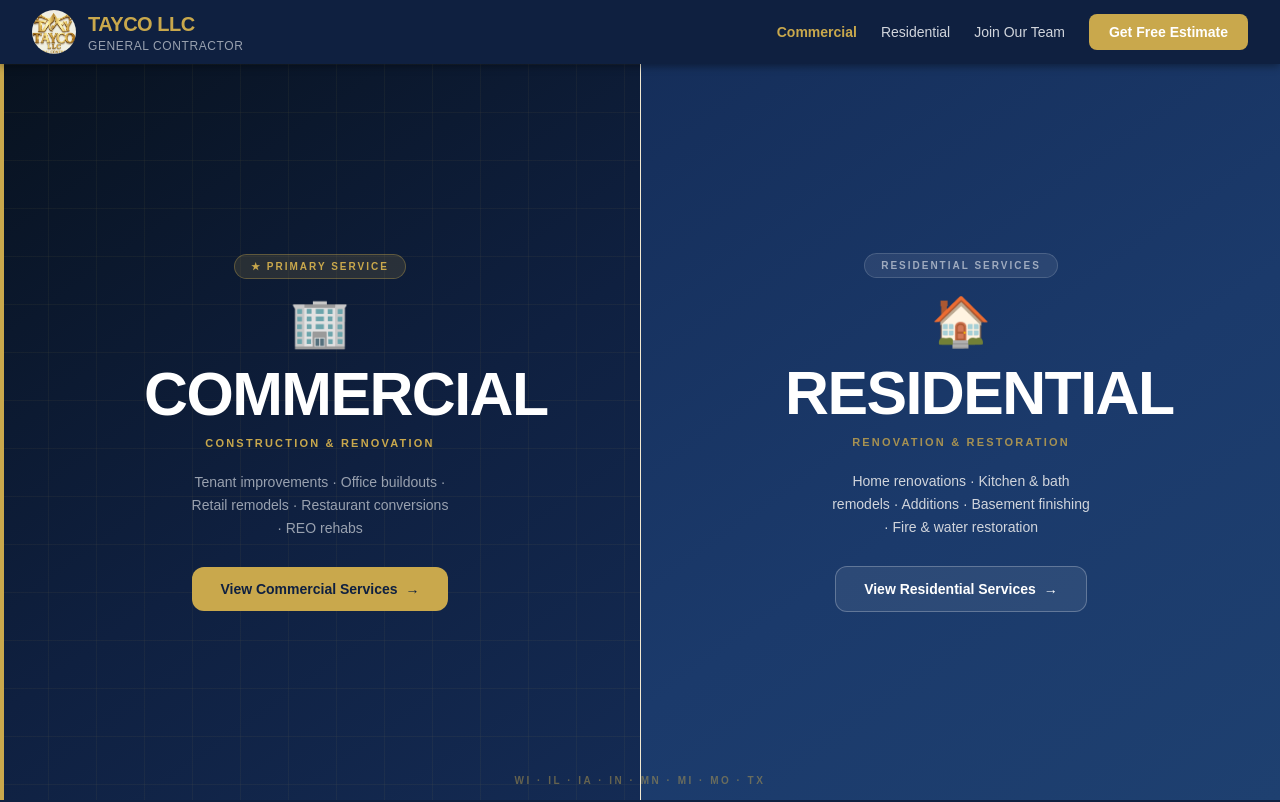
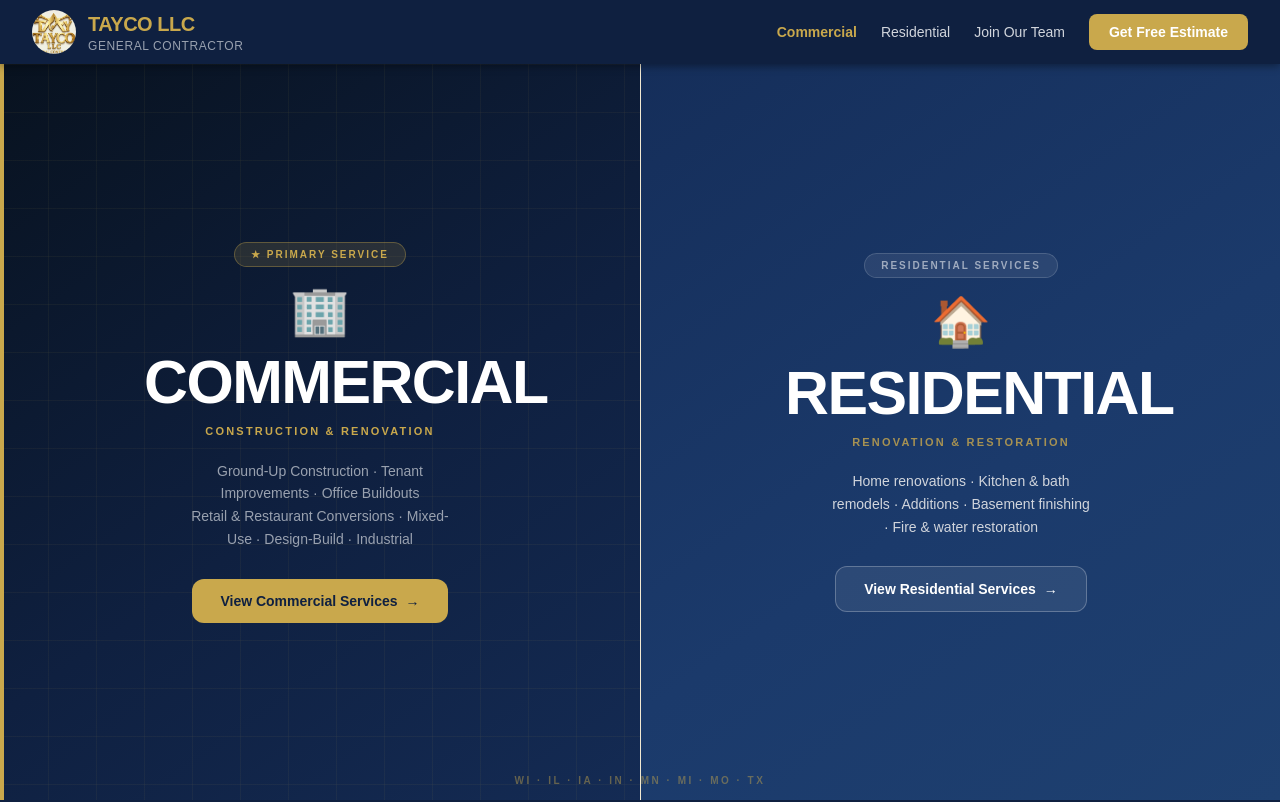
Before and after one commit to taylord0410/tayco-website, a Next.js app: page / in a window 1280 px wide. Shown: the top 802 px of the page. Built offline with nearby package versions, Linux system fonts and the light colour scheme.

Commit message:
Update commercial split-screen with new construction services

```diff
--- a/app/page.tsx
+++ b/app/page.tsx
@@ -69,7 +69,9 @@ export default function Home() {
           </p>
 
           <p className="text-gray-400 text-sm leading-relaxed mb-7 max-w-[260px] mx-auto">
-            Tenant improvements · Office buildouts · Retail remodels · Restaurant conversions · REO rehabs
+            Ground-Up Construction · Tenant Improvements · Office Buildouts
+            <br />
+            Retail &amp; Restaurant Conversions · Mixed-Use · Design-Build · Industrial
           </p>
 
           <div
```
